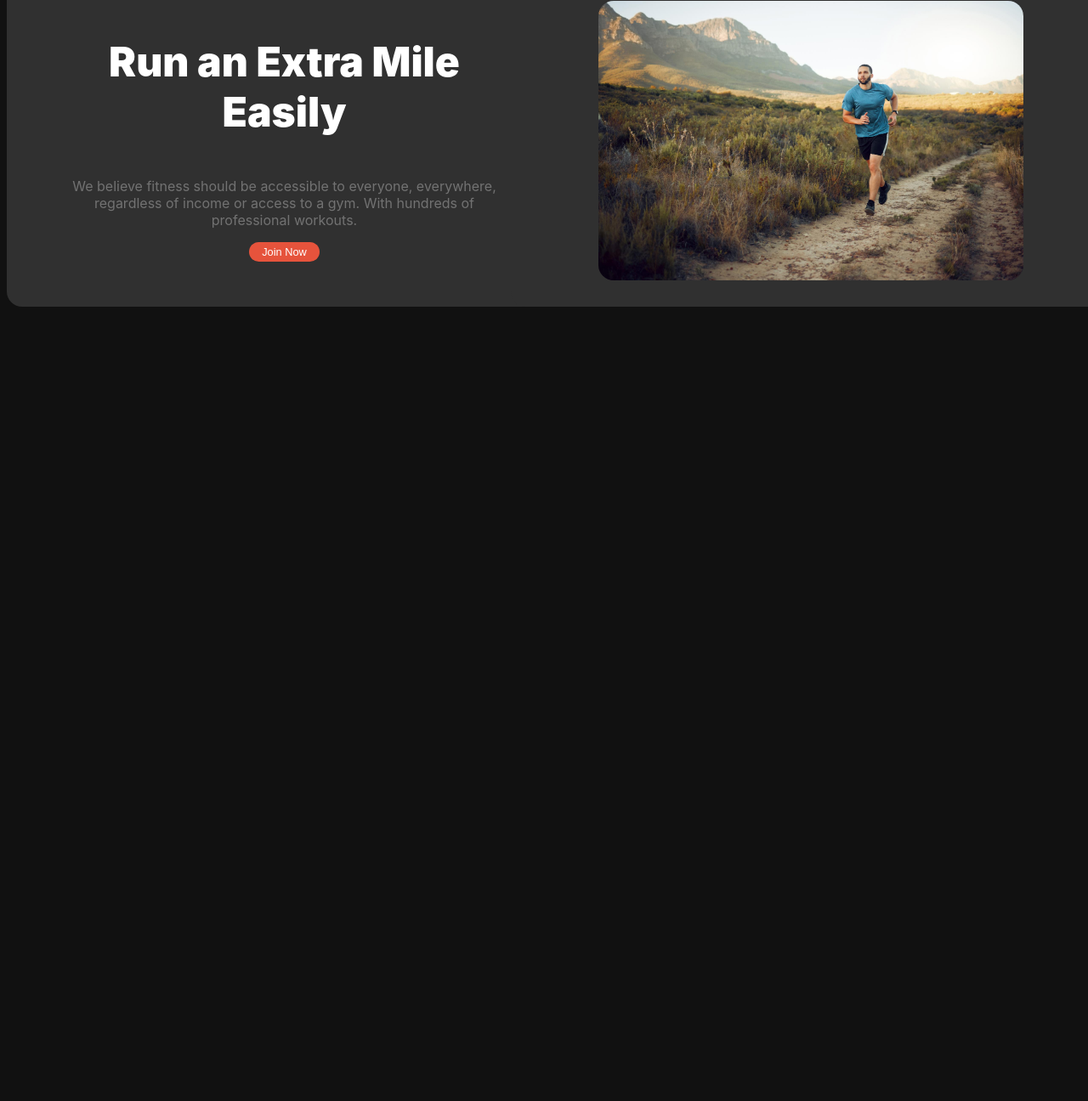
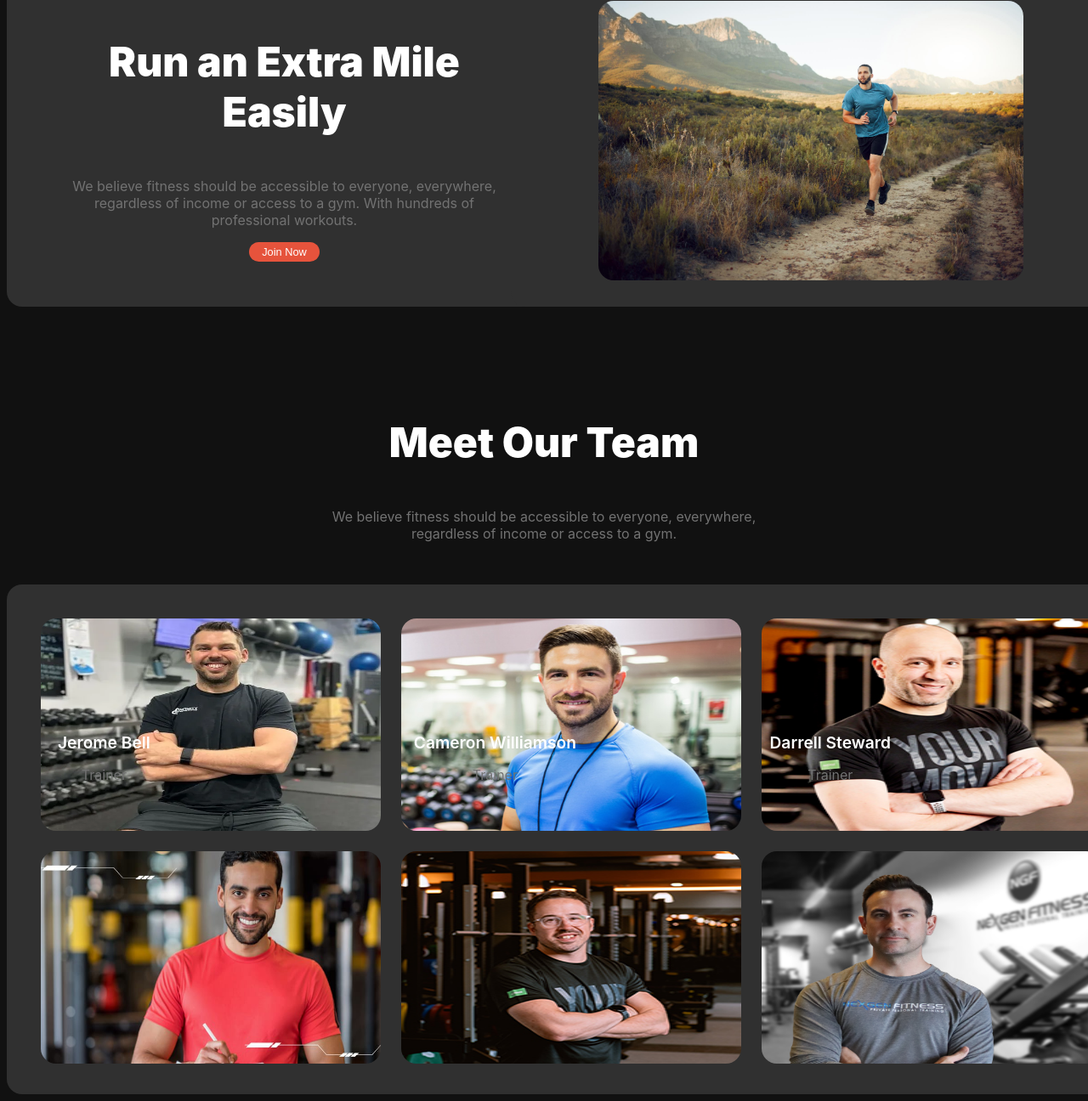
Before and after one commit to RdCeo/B10A2-fitness-website-01, a plain HTML site: page index.html in a window 1280 px wide. Shown: the part 1727-3023 px from the top of the page at 85% size. Before the commit the page ends 2096 px from the top, so only its background shows below. Drawn offline with Linux system fonts and the light colour scheme.

Commit message:
Meet our Team added

```diff
--- a/index.html
+++ b/index.html
@@ -114,6 +114,8 @@
 
                         </div>
                     </section>
+
+    <!-- Run an Extra Mile Easily section start -->
                     <section class="change-your-habits display-flex run text-primary">
                         <div class="habit-info">
                             <h3 class="section-title">Run an Extra
@@ -128,9 +130,52 @@
                                  <img src="images/run.jpg" alt="">
                                 </div>
                             </div>
-
                         </div>
                     </section>
+
+    <!-- Meet our Team section start -->
+            <section class="change-your-habits2 text-primary">
+                <div class="habit-info">
+                <h3 class="section-title">Meet Our Team</h3>
+                <p class="text-light-gray">We believe fitness should be accessible to everyone, everywhere, regardless of income or access to a gym.</p>
+                </div>
+
+                <!-- Run an Extra Mile Easily section start -->
+                <section class="change-your-habits  text-primary">
+                   <div class="run2">
+                        <div>
+                            <div>
+
+                            <div class="teams display-flex text-primary">
+                                <div class="team-img-container container">
+                                    <img src="images/trainer1.png" alt="">
+                                    <div class="bottom-left"><h4 class="fact-number2">Jerome Bell</h4>
+                                        <p class="text-light-gray">Trainer</p>
+                                </div>
+                                    <img src="images/trainer2.png" alt="">
+                                    <div class="bottom-right"><h4 class="fact-number3">Cameron Williamson</h4>
+                                        <p class="text-light-gray">Trainer</p>
+                                </div>
+
+
+                                    <img src="images/trainer3.png" alt="">
+                                    <div class="bottom-last"><h4 class="fact-number3">Darrell Steward</h4>
+                                        <p class="text-light-gray">Trainer</p>
+                                </div>
+                                    <img src="images/trainer4.png" alt="">
+                                    <img src="images/trainer5.png" alt="">
+                                    <img src="images/trainer6.png" alt="">
+
+
+
+                                </div>
+                            </div>
+                        </div>
+                    </div>
+                </section>
+
+            </section>
+
         </main>
         <footer></footer>
 
--- a/styles/fitness.css
+++ b/styles/fitness.css
@@ -296,3 +296,82 @@ main > section{
     width: 500px;
     border-radius: 18px;
 }
+
+/* /meet our team css! */
+.run2{
+
+    /* border: 1px solid #FF900E; */
+    background-color: #303030;
+    width: 1240px;
+    height: 520px;
+    border-radius: 18px;
+    text-align: center;
+    align-items: center;
+    justify-content: center;
+    padding: 40px 40px 40px 40px;
+
+}
+
+.run2 img{
+    width: 400px;
+    height: 250px;
+    border-radius: 18px;
+}
+.teams{
+    align-items: center;
+}
+.team-img-container{
+    display: grid;
+    grid-template-columns: repeat(3, 1fr);
+    gap: 24px;
+    width: 50px;
+    height: 50px;
+}
+.container {
+    position: relative;
+    text-align: center;
+    color: white;
+    text-wrap: nowrap;
+
+  }
+.bottom-left {
+    position: absolute;
+    bottom: -160px;
+    left: 20px;
+
+  }
+  /* Bottom right text */
+.bottom-right {
+    position: absolute;
+    bottom: -160px;
+    right: -580px;
+  }
+  .bottom-last {
+    position: absolute;
+    bottom: -160px;
+    right: -950px;
+  }
+
+  /* Centered text */
+  .centered {
+    position: absolute;
+    top: 50%;
+    left: 50%;
+    transform: translate(-50%, -50%);
+  }
+.fact-number2{
+    font-size: 1.2rem;
+    font-weight: 600;
+    margin-top: 5px;
+    margin-bottom: 10px;
+    flex-wrap: nowrap;
+
+}
+.fact-number3{
+    font-size: 1.2rem;
+    font-weight: 600;
+    margin-top: 5px;
+    margin-bottom: 10px;
+    flex-wrap: nowrap;
+
+}
```
